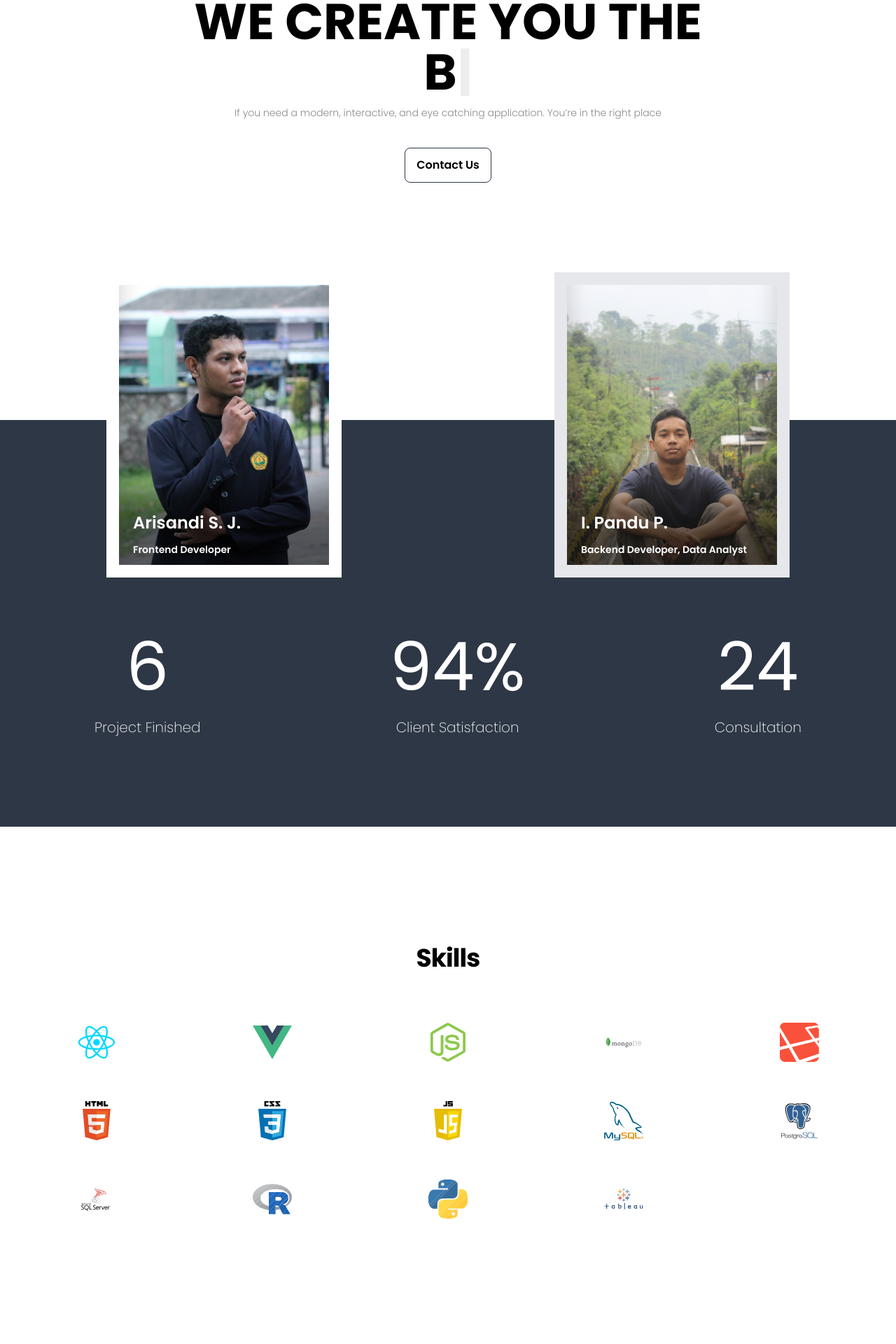
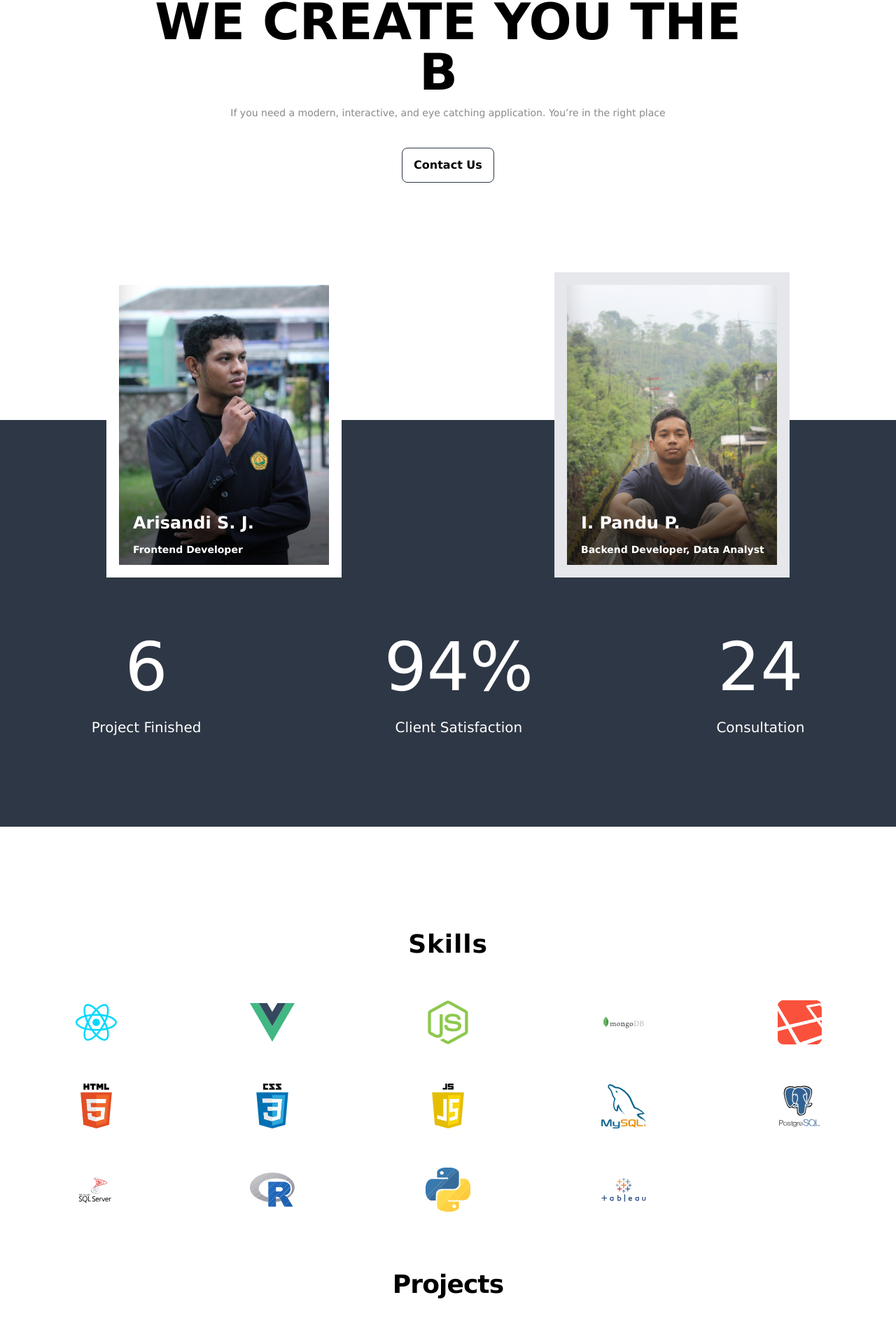
Before and after one commit to Kaibatsu-Team/landing-page, a React (Vite) app: page / in a window 1280 px wide. Shown: the part 245-2165 px from the top of the page at 70% size. Before the commit the page ends 2026 px from the top, so only its background shows below. Built offline with nearby package versions, Linux system fonts and the light colour scheme; grey boxes are pictures that could not be loaded.

Commit message:
update all components

```diff
--- /dev/null
+++ b/src/2-Hero/Hero.jsx
@@ -0,0 +1,23 @@
+import React from "react";
+import TypewriterComponent from "typewriter-effect";
+
+const Hero = () => {
+  return (
+    <section className="mx-auto my-32 max-w-4xl text-center">
+      <h1 className="uppercase font-bold text-7xl">
+        We Create you the
+        <TypewriterComponent
+          options={{
+            strings: ["best application", "best solution", "best of the best"],
+            autoStart: true,
+            loop: true,
+          }}
+        />
+      </h1>
+      <p className="text-sm text-[#898989] font-light mt-3">If you need a modern, interactive, and eye catching application. You’re in the right place</p>
+      <button className="border border-[#2E3745] font-semibold px-4 py-3 mt-10 rounded-lg">Contact Us</button>
+    </section>
+  );
+};
+
+export default Hero;
--- a/src/4-Skills/Skills.jsx
+++ b/src/4-Skills/Skills.jsx
@@ -1,40 +1,16 @@
 import React from "react";
 import Image from "./Image";
 
-import react from "/img/svg/react_js.svg";
-import vue from "/img/svg/vue_js.svg";
-import node from "/img/svg/node_js.svg";
-import mongoDB from "/img/svg/mongo_db.svg";
-import laravel from "/img/svg/laravel.svg";
-import css from "/img/svg/css.svg";
-import html from "/img/svg/html.svg";
-import js from "/img/svg/js.svg";
-import mySql from "/img/svg/my_sql.svg";
-import postgre from "/img/svg/postgre_sql.svg";
-import sqlServer from "/img/svg/sql_server.svg";
-import r from "/img/svg/r.svg";
-import python from "/img/svg/python.svg";
-import tableau from "/img/svg/tableau.svg";
+import listSkills from "./listSkills.json";
 
 const Skills = () => {
   return (
-    <div className="p-3">
-      <h1 className="cursor-default my-8 font-bold text-center w-full text-4xl px-5 py-3 tracking-tight">Skills</h1>
+    <div className="p-3 my-5">
+      <h1 className="heading-section">Skills</h1>
       <div className="w-full grid grid-cols-1 justify-items-center items-center sm:grid-cols-2 md:grid-cols-3 lg:grid-cols-5">
-        <Image nama={"React JS"} url={react} />
-        <Image nama={"Vue JS"} url={vue} />
-        <Image nama={"Node JS"} url={node} />
-        <Image nama={"Mongo DB"} url={mongoDB} />
-        <Image nama={"Laravel"} url={laravel} />
-        <Image nama={"HTML"} url={html} />
-        <Image nama={"CSS"} url={css} />
-        <Image nama={"Javascript"} url={js} />
-        <Image nama={"My SQL"} url={mySql} />
-        <Image nama={"Postgre SQL"} url={postgre} />
-        <Image nama={"SQL Server"} url={sqlServer} />
-        <Image nama={"R"} url={r} />
-        <Image nama={"Python"} url={python} />
-        <Image nama={"Tableau"} url={tableau} />
+        {listSkills.map((item, index) => {
+          return <Image key={`${item.nama}-${index}`} nama={item.nama} url={item.url} />;
+        })}
       </div>
     </div>
   );
--- /dev/null
+++ b/src/4-Skills/listSkills.json
@@ -0,0 +1,58 @@
+[
+  {
+    "nama": "React JS",
+    "url": "/img/svg/react_js.svg"
+  },
+  {
+    "nama": "Vue JS",
+    "url": "/img/svg/vue_js.svg"
+  },
+  {
+    "nama": "Node JS",
+    "url": "/img/svg/node_js.svg"
+  },
+  {
+    "nama": "Mongo DB",
+    "url": "/img/svg/mongo_db.svg"
+  },
+  {
+    "nama": "Laravel",
+    "url": "/img/svg/laravel.svg"
+  },
+  {
+    "nama": "HTML",
+    "url": "/img/svg/html.svg"
+  },
+  {
+    "nama": "CSS",
+    "url": "/img/svg/css.svg"
+  },
+  {
+    "nama": "Javascript",
+    "url": "/img/svg/js.svg"
+  },
+  {
+    "nama": "My SQL",
+    "url": "/img/svg/my_sql.svg"
+  },
+  {
+    "nama": "Postgre SQL",
+    "url": "/img/svg/postgre_sql.svg"
+  },
+  {
+    "nama": "SQL Server",
+    "url": "/img/svg/sql_server.svg"
+  },
+  {
+    "nama": "R",
+    "url": "/img/svg/r.svg"
+  },
+  {
+    "nama": "Python",
+    "url": "/img/svg/python.svg"
+  },
+  {
+    "nama": "Tableau",
+    "url": "/img/svg/tableau.svg"
+  }
+]
--- /dev/null
+++ b/src/5-Projects/Projects.jsx
@@ -0,0 +1,22 @@
+import React from "react";
+
+const Projects = () => {
+  return (
+    <div className="px-3 mb-3">
+      <h1 className="cursor-default my-8 font-bold text-center w-full text-4xl px-5 py-3 tracking-tight">Projects</h1>
+      <div className="wrap-card cursor-defaul p-4">
+        <div className="card">
+          <div className="img-card relative w-full my-3">
+            <img className="max-w-[300px] max-h-[300px] mx-auto pt-5 bg-center bg-cover" src="https://source.unsplash.com/random/?Cryptocurrency&1" alt="Project 1" />
+            <span className="absolute bottom-3 left-20 text-white tracking-wide opacity-100 z-99">Project 1</span>
+          </div>
+          <div className="content-card bg-white max-w-[300px] text-center px-5 pt-10 pb-5 mx-auto -mt-10 mb-3 text-sm flex items-center">
+            <p>Lorem ipsum dolor sit, amet consectetur adipisicing elit. Laboriosam ex voluptatum nemo esse aperiam numquam consequatur quos nesciunt saepe ratione!</p>
+          </div>
+        </div>
+      </div>
+    </div>
+  );
+};
+
+export default Projects;
--- a/src/App.jsx
+++ b/src/App.jsx
@@ -1,8 +1,9 @@
 import React from "react";
-import Skills from "../src/4-Skills/Skills";
-import Header from "./Header";
-import Hero from "./Hero";
-import Banner from "./Banner";
+import Skills from "./4-Skills/Skills";
+import Header from "./1-Header/Header";
+import Hero from "./2-Hero/Hero";
+import Banner from "./3-Profiles/Banner";
+import Projects from "./5-Projects/Projects";
 
 function App() {
   return (
@@ -11,6 +12,7 @@ function App() {
       <Hero />
       <Banner />
       <Skills />
+      <Projects />
     </>
   );
 }
--- a/src/Hero/index.jsx
+++ /dev/null
@@ -1,32 +0,0 @@
-import React from "react";
-import TypewriterComponent from "typewriter-effect";
-
-const Index = () => {
-  return (
-    <section className="mx-auto my-32 max-w-4xl text-center">
-      <h1 className="uppercase font-bold text-7xl">
-      We Create you the
-        <TypewriterComponent
-          options={{
-            strings: [
-              "best application",
-              "best solution",
-              "best of the best"
-            ],
-            autoStart: true,
-            loop: true,
-          }}
-        />
-      </h1>
-      <p className="text-sm text-[#898989] font-light mt-3">
-        If you need a modern, interactive, and eye catching application. You’re
-        in the right place
-      </p>
-      <button className="border border-[#2E3745] font-semibold px-4 py-3 mt-10 rounded-lg">
-        Contact Us
-      </button>
-    </section>
-  );
-};
-
-export default Index;
--- a/src/index.css
+++ b/src/index.css
@@ -1,4 +1,3 @@
-@import url("https://fonts.googleapis.com/css2?family=Poppins:ital,wght@0,100;0,200;0,300;0,400;0,500;0,600;0,700;0,800;0,900;1,100;1,200;1,300;1,400;1,500;1,600;1,700;1,800;1,900&display=swap");
 @tailwind base;
 @tailwind components;
 @tailwind utilities;
@@ -9,16 +8,15 @@
   padding: 0;
   margin: 0;
   box-sizing: border-box;
+  font-family: "Lucida Sans", "Lucida Sans Regular", "Lucida Grande", "Lucida Sans Unicode", Geneva, Verdana, sans-serif;
 }
 
 @layer utilities {
+  .heading-section {
+    @apply cursor-default pt-1 pb-3 mt-8 mb-8 font-bold text-center w-full text-4xl  tracking-wide md:mt-5 md:mb-5 md:pt-1 md:pb-3 md:py-1;
+  }
+
   .skills-img {
-    @apply w-[50%] mx-auto m-5 px-10 py-8 ease-in-out transition duration-200 hover:transition hover:ease-in-out hover:duration-200 hover:drop-shadow-img sm:px-8 sm:py-6 md:px-4 md:py-2 lg:w-[35%];
+    @apply w-[50%] mx-auto m-5 px-10 py-8 transition ease-in-out duration-200 hover:transition hover:ease-in-out hover:duration-200 hover:scale-110 hover:drop-shadow-img sm:px-8 sm:py-6 md:w-[40%] md:px-4 md:py-2 lg:w-[38%];
   }
 }
-
-@layer base {
-  body {
-    @apply font-poppins;
-  }
-}
```
Also changed, not shown: src/3-Profiles/Banner.jsx (renamed from src/Banner/index.jsx, +4 -12 lines), src/1-Header/Header.jsx (renamed from src/Header/index.jsx), src/6-Footer/Footer.jsx (added).
